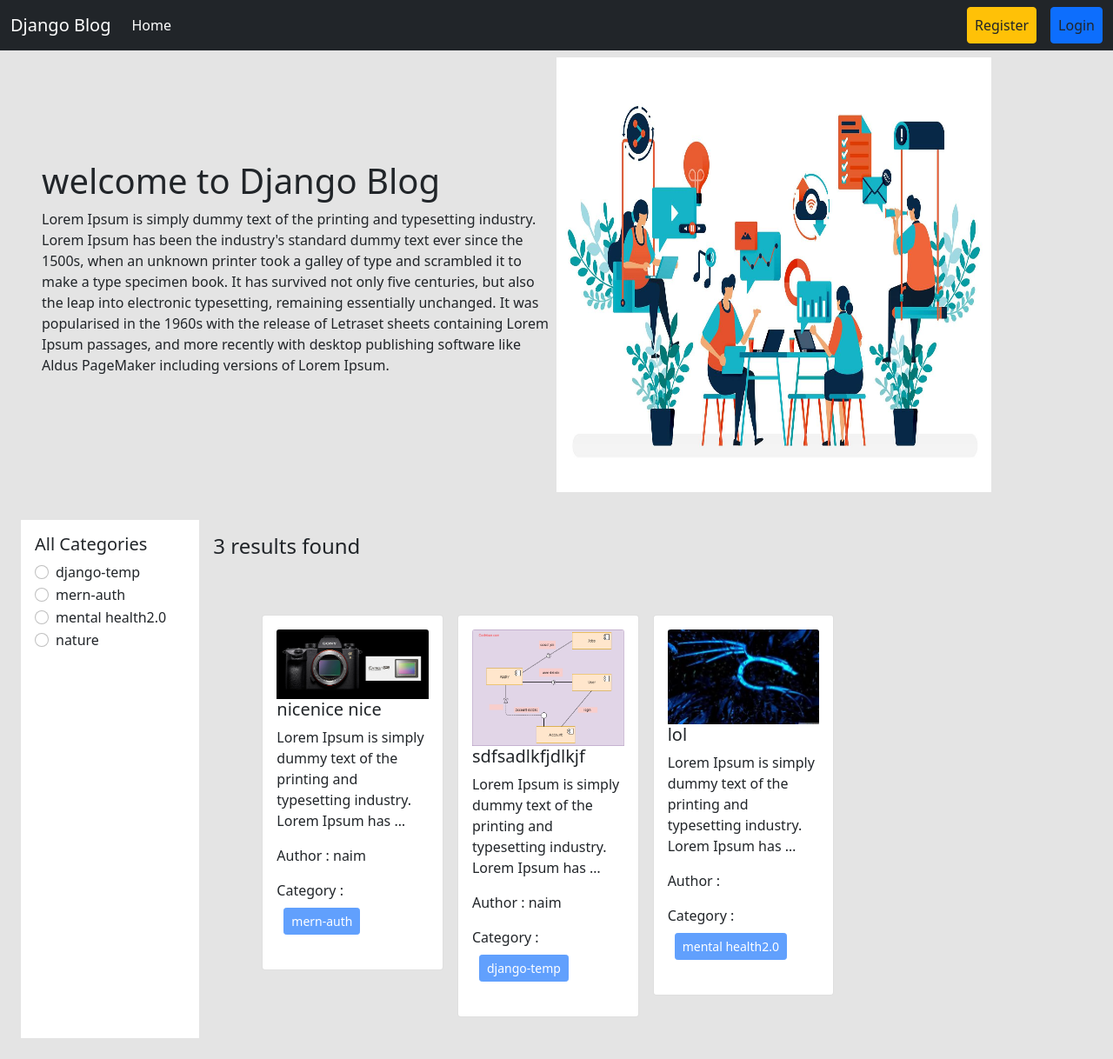
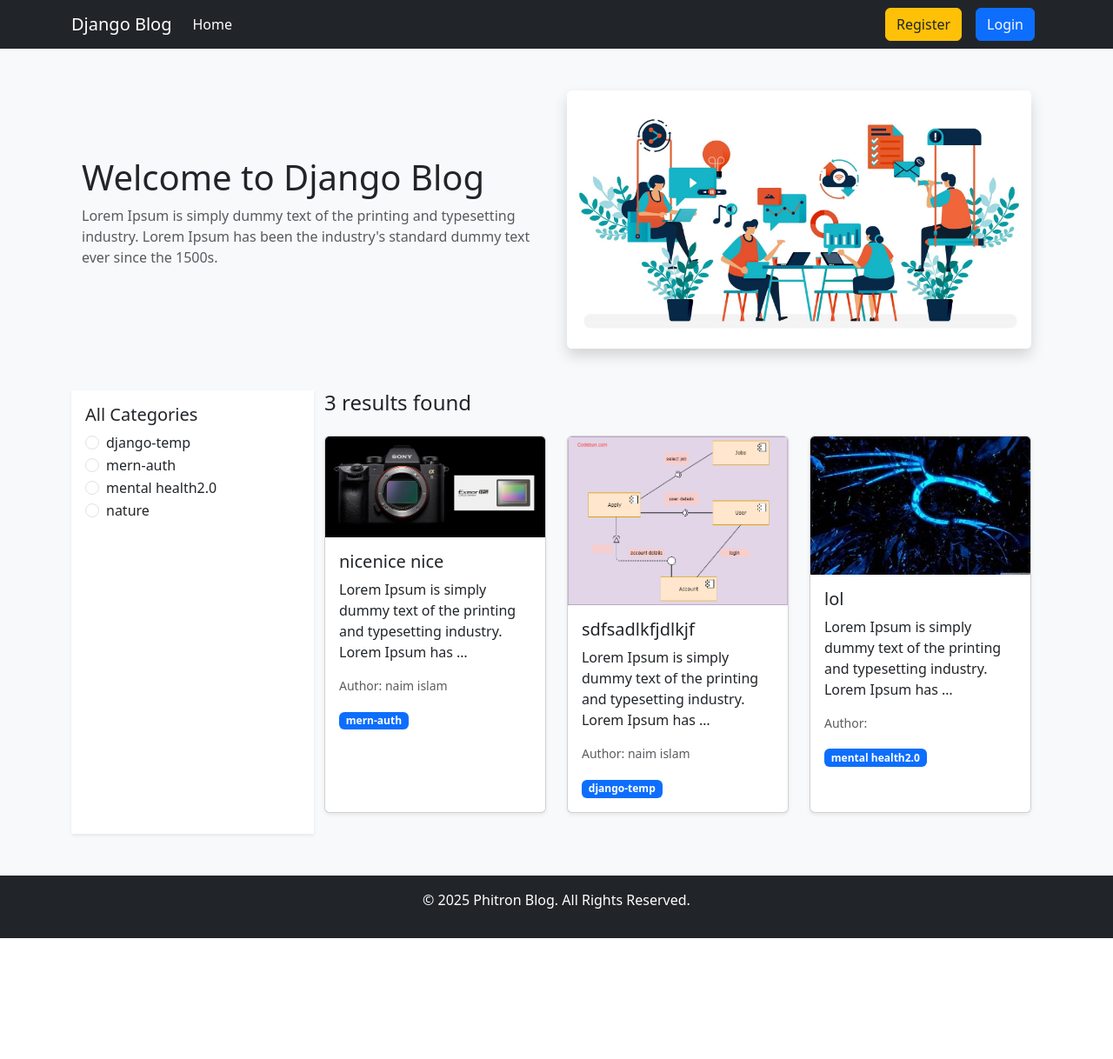
Before and after one commit to Maruf-ult/Blog_Project, a Django app: page / in a window 1280 px wide. Shown: the whole page at 87% size. After the commit the page ends 1079 px from the top, so only its background shows below. Run offline with Django 5.2, Linux system fonts and the light colour scheme; data comes from the database, SQL or seed files in the repository; both versions use the stored data as it was after the commit.

Commit message:
ui updated

```diff
--- a/author/urls.py
+++ b/author/urls.py
@@ -4,7 +4,7 @@ urlpatterns = [
     path('register/',views.register,name='register'),
     #  path('login/',views.user_login,name='user_login'),
      path('login/',views.UserLoginView.as_view(),name='user_login'),
-          path('logout/',views.user_logout,name='user_logout'),
+       path('logout/',views.user_logout,name='user_logout'),
     # path('logout/',views.UserLogoutView.as_view(),name='user_logout'),
      path('profile/',views.profile,name='profile'),
      path('profile/edit',views.edit_profile,name='edit_profile'),
--- a/templates/base.html
+++ b/templates/base.html
@@ -7,16 +7,17 @@
 
     <!-- Bootstrap CSS -->
     <link
-      href="https://cdn.jsdelivr.net/npm/bootstrap@5.0.2/dist/css/bootstrap.min.css"
+      href="https://cdn.jsdelivr.net/npm/bootstrap@5.3.0/dist/css/bootstrap.min.css"
       rel="stylesheet"
-      integrity="sha384-EVSTQN3/azprG1Anm3QDgpJLIm9Nao0Yz1ztcQTwFspd3yD65VohhpuuCOmLASjC"
+      integrity="sha384-..."
       crossorigin="anonymous"
     />
-    <title>Phitron Blog</title>
+    <title>Blog App</title>
   </head>
-  <body style="background-color : #e4e4e4">
+  <body class="bg-light">
+    <!-- Navbar -->
     <nav class="navbar navbar-expand-lg navbar-dark bg-dark">
-      <div class="container-fluid">
+      <div class="container">
         <a class="navbar-brand" href="{% url 'homepage' %}">Django Blog</a>
         <button
           class="navbar-toggler"
@@ -32,75 +33,61 @@
         <div class="collapse navbar-collapse" id="navbarSupportedContent">
           <ul class="navbar-nav me-auto mb-2 mb-lg-0">
             <li class="nav-item">
-              <a class="nav-link active" aria-current="page" href="{% url 'homepage' %}">Home</a>
+              <a class="nav-link active" href="{% url 'homepage' %}">Home</a>
             </li>
             {% if request.user.is_authenticated %}
-
               <li class="nav-item mx-3">
-              <a class="nav-link text-white" href="{% url 'add_post' %}">Add_post</a>
+                <a class="nav-link btn btn-warning text-dark" href="{% url 'add_post' %}">Add Post</a>
               </li>
-
             {% endif %}
           </ul>
-       <div class="d-flex">
-           <ul class="navbar-nav me-auto mb-2 mb-lg-0">
+
+          <ul class="navbar-nav ms-auto mb-2 mb-lg-0">
             {% if request.user.is_authenticated %}
-
-
-               <li class="nav-item mx-3">
-              <a class="nav-link btn btn-warning text-dark" href="{% url 'profile' %}">Profile</a>
+              <li class="nav-item mx-2">
+                <a class="btn btn-outline-light" href="{% url 'profile' %}">Profile</a>
               </li>
-     <li class="nav-item mx-3">
-              <a class="nav-link btn btn-danger text-white" href="{% url 'user_logout' %}">Logout</a>
+              <li class="nav-item mx-2">
+                <a class="btn btn-danger" href="{% url 'user_logout' %}">Logout</a>
               </li>
-
-
             {% else %}
-                       <li class="nav-item mx-3">
-              <a class="nav-link btn btn-warning text-dark" href="{% url 'register' %}">Register</a>
+              <li class="nav-item mx-2">
+                <a class="btn btn-warning text-dark" href="{% url 'register' %}">Register</a>
               </li>
-              <li class="nav-item">
-              <a class="nav-link btn btn-primary text-dark " href="{% url 'user_login' %}">Login</a>
+              <li class="nav-item mx-2">
+                <a class="btn btn-primary text-light" href="{% url 'user_login' %}">Login</a>
               </li>
-
-
-
             {% endif %}
-
           </ul>
-
-
-
         </div>
       </div>
     </nav>
+
+    <!-- Messages Display -->
+    <div class="container mt-3">
       {% for i in messages %}
-
- <div>
-   <h3 class="text-{{i.tags}}">{{i}}</h3>
-
+        <div class="alert alert-{{ i.tags }} text-center">
+          <h4>{{ i }}</h4>
+        </div>
+      {% endfor %}
     </div>
 
-{% endfor %}
-
-
-
-
+    <!-- Main Content Section -->
+    <div class="container mt-4">
+      {% block content %}
+      {% endblock %}
     </div>
 
+    <!-- Footer -->
+    <footer class="bg-dark text-white text-center py-3 mt-5">
+      <p>&copy; 2025 Phitron Blog. All Rights Reserved.</p>
+    </footer>
 
-
-      {% block content %}
-      {% endblock %}
-
-
-
-
+    <!-- Bootstrap JS -->
     <script
-      src="https://cdn.jsdelivr.net/npm/bootstrap@5.0.2/dist/js/bootstrap.bundle.min.js"
-      integrity="sha384-MrcW6ZMFYlzcLA8Nl+NtUVF0sA7MsXsP1UyJoMp4YLEuNSfAP+JcXn/tWtIaxVXM"
+      src="https://cdn.jsdelivr.net/npm/bootstrap@5.3.0/dist/js/bootstrap.bundle.min.js"
+      integrity="sha384-..."
       crossorigin="anonymous"
     ></script>
-
   </body>
 </html>
--- a/templates/home.html
+++ b/templates/home.html
@@ -2,68 +2,65 @@
 {% load static %}
 
 {% block content %}
-
-
-<div class="d-flex flex-wrap px-5 align-items-center p-2 ">
-  <div class="col-6"  >
-    <h1>welcome to Django Blog</h1>
-    <p>
-      Lorem Ipsum is simply dummy text of the printing and typesetting industry. Lorem Ipsum has been the industry's standard dummy text ever since the 1500s, when an unknown printer took a galley of type and scrambled it to make a type specimen book. It has survived not only five centuries, but also the leap into electronic typesetting, remaining essentially unchanged. It was popularised in the 1960s with the release of Letraset sheets containing Lorem Ipsum passages, and more recently with desktop publishing software like Aldus PageMaker including versions of Lorem Ipsum.
+<div class="container my-5">
+  <div class="row align-items-center text-center text-md-start">
+    <div class="col-md-6">
+      <h1>Welcome to Django Blog</h1>
+      <p class="text-muted">
+        Lorem Ipsum is simply dummy text of the printing and typesetting industry.
+        Lorem Ipsum has been the industry's standard dummy text ever since the 1500s.
       </p>
     </div>
-
-  <div class="col-6 ">
-     <img src="{% static "header.jpg" %}" style="height:500px; width:500px ;" />
+    <div class="col-md-6">
+      <img src="{% static 'header.jpg' %}" class="img-fluid rounded shadow" alt="Blog Header">
+    </div>
   </div>
 </div>
 
-
-
-
-
-<div class="d-flex flex-wrap p-4">
-
-  <div class="col-2 bg-white p-3">
-
-  <h5>  All Categories  </h5>
+<div class="container">
+  <div class="row">
+    <!-- Sidebar -->
+    <div class="col-md-3 bg-white p-3 shadow-sm">
+      <h5>All Categories</h5>
       {% for cat in category %}
         <div class="form-check">
-  <input class="form-check-input" type="radio" name="category" id="{{cat.id}}" >
+          <input class="form-check-input" type="radio" name="category" id="{{cat.id}}">
           <label class="form-check-label" for="{{cat.id}}">
-
-      <a href="{% url 'category_wise_post' cat.slug %}" class="text-decoration-none text-dark"  >  {{cat.name}}</a>
+            <a href="{% url 'category_wise_post' cat.slug %}" class="text-decoration-none text-dark">
+              {{cat.name}}
+            </a>
           </label>
         </div>
       {% endfor %}
+    </div>
 
-
+    <!-- Main Content -->
+    <div class="col-md-9">
+      <h4 class="mb-4">{{ data | length }} results found</h4>
+      <div class="row">
+        {% for post in data %}
+          <div class="col-lg-4 col-md-6 mb-4">
+            <div class="card h-100 shadow-sm">
+              <img src="{{ post.image.url }}" class="card-img-top" alt="{{ post.title }}">
+              <div class="card-body">
+                <h5 class="card-title">
+                  <a href="{% url 'detail_post' post.id %}" class="text-decoration-none text-dark">
+                    {{ post.title }}
+                  </a>
+                </h5>
+                <p class="card-text">{{ post.content | truncatewords:15 }}</p>
+                <p class="small text-muted">Author: {{ post.author.first_name }} {{ post.author.last_name }}</p>
+                <div>
+                  {% for cat in post.category.all %}
+                    <span class="badge bg-primary">{{ cat.name }}</span>
+                  {% endfor %}
                 </div>
-  <div class="col-10 p-3">
-  <h4>{{ data | length }} results found</h4>
-<div class="d-flex flex-wrap  px-5 pt-5">
-  {% for post in data %}
-  <div class="col-sm-3">
-    <div class="card m-2">
-      <div class="card-body">
-        <img src="{{post.image.url}}" class="card-img-top" alt="">
-        <h5 class="card-title"> <a href="{% url 'detail_post' post.id %}" class="text-decoration-none text-dark" >     {{post.title}} </a> </h5>
-        <p class="card-text">{{post.content | truncatewords:15}}</p>
-        <p>Author : {{post.author.first_name}} {{post.author.lasst_name}}  </p>
-        <p>
-          Category : {% for cat in post.category.all %}
-          <button class="btn btn-primary btn-sm m-2" disabled >{{cat.name}} </button>
-          {% endfor %}
-        </p>
-
               </div>
             </div>
           </div>
         {% endfor %}
       </div>
-
     </div>
-
   </div>
-
-
+</div>
 {% endblock %}
```
Also changed, not shown: templates/add_category.html (+13 -10 lines), templates/add_post.html (+13 -9 lines), templates/add_profile.html (+13 -10 lines), templates/delete.html (+14 -9 lines), templates/pass_change.html (+13 -9 lines), templates/post_details.html (+28 -28 lines), templates/profile.html (+21 -19 lines), templates/register.html (+13 -9 lines), templates/update_profile.html (+15 -15 lines), db.sqlite3, static/bank.jpg (added). Lines whose indentation alone changed are shown as unchanged.
